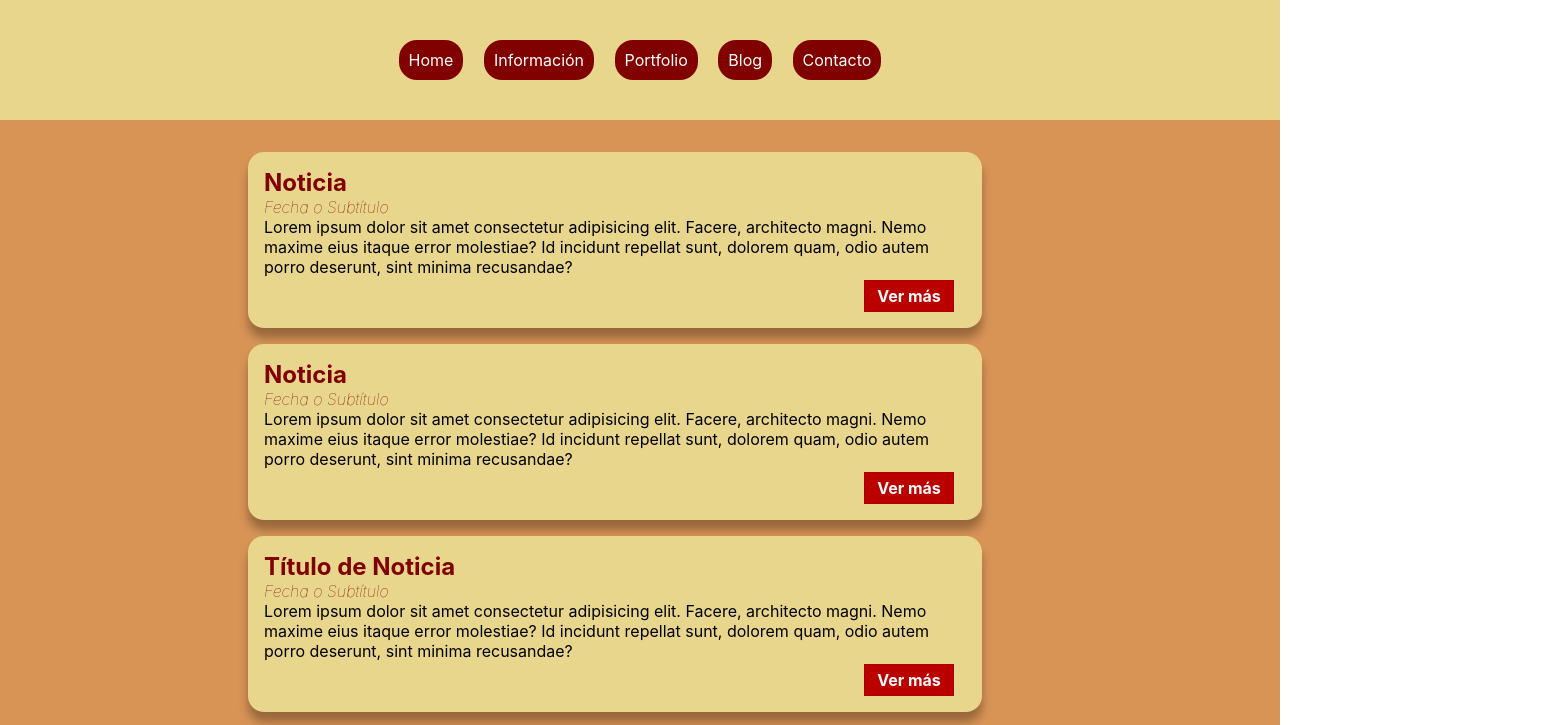
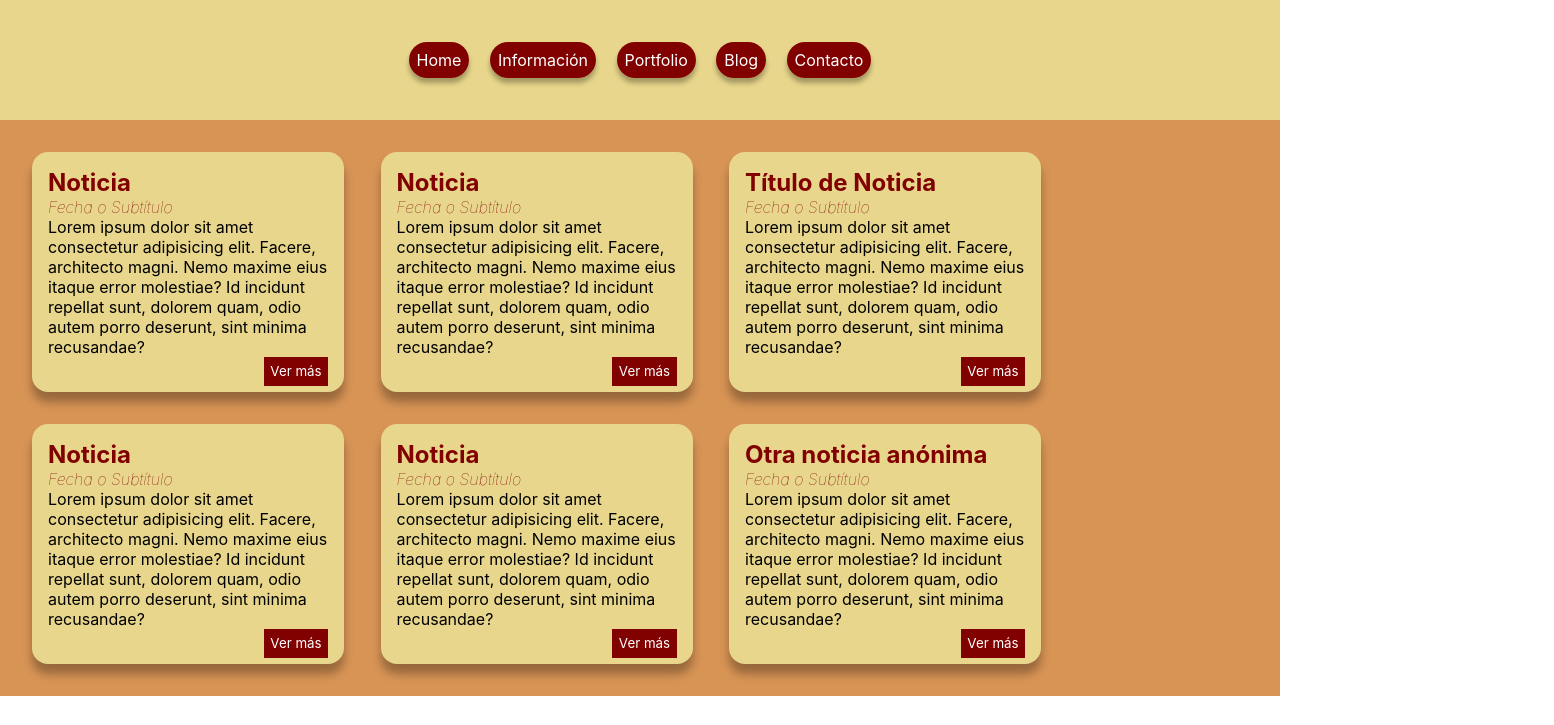
Before and after one commit to JEOT98/EnsayoExamen, a plain HTML site: page index.html in a window 1280 px wide. Shown: the top 725 px of the page, 1554 px wide, since content can reach past the window. Drawn offline with Linux system fonts and the light colour scheme.

Commit message:
MediaQueries Movil/Ipad

```diff
--- a/estilos.css
+++ b/estilos.css
@@ -1,5 +1,5 @@
 *{
-    margin: 0;
+    margin: auto;
     padding: 0;
     font-family: -apple-system, BlinkMacSystemFont, 'Segoe UI', Roboto, Oxygen, Ubuntu, Cantarell, 'Open Sans', 'Helvetica Neue', sans-serif;
 }
@@ -22,11 +22,13 @@
 .menu li a{
     text-decoration: none;
     color: white;
-    padding: 10px;
+    padding: 8px;
     background: rgb(129, 0, 0);
     margin: 8px;
-    width: 20%;
-    border-radius: 18px;
+    width: 25%;
+    border-radius: 20px;
+    box-shadow: 0 5px 5px rgba(0, 0, 0, 0.3);
+    box-sizing: border-box;
 }
 
 .menu li {
@@ -45,14 +47,15 @@
 .contenedor-cartas{
     padding: 1rem;
     max-width: 51rem;
-    margin: 0 auto;
+    margin: auto;
     text-align: left;
 }
 
 .cartas-item{
     background-color: rgb(231, 214, 139);
+    display: inline-block;
     width: 90%;
-    height: 11rem;
+    height: 10rem;
     padding: 1rem;
     box-shadow: 0 10px 10px rgba(0, 0, 0, 0.3);
     box-sizing: border-box;
@@ -72,19 +75,43 @@
 }
 
 .boton {
-    margin: 3px 600px;
-    width: 90px;
-    background: rgb(187, 0, 0);
-    color: rgb(250, 250, 250);
-    font: inherit;
-    border: 1.5px solid rgb(168, 0, 0);
-    padding: 0.3rem;
-    font-weight: bold;
+    background: rgb(129, 0, 0);
+    color: white;
+    border: rgb(129, 0, 0);
+    padding: 0.4rem;
     cursor: pointer;
+    float: right;
 }
 
 .boton:hover,
 .boton:active {
-    background: rgb(250, 250, 250);
-    color: rgb(100, 184, 166);
+    background: white;
+    color: rgb(129, 0, 0);
 }
+
+
+.solo-xbs{
+    display: none;
+}
+
+@media screen and (min-width : 49rem) {
+    .cartas-item{
+        width: 45%;
+        height: 15rem;
+    }
+    .solo-xbs{
+        display: inline-block;
+    }
+}
+
+@media screen and (min-width : 80rem) {
+    .contenedor-cartas{
+        max-width: 120rem;
+    }
+    .cartas-item{
+        width: 25%;
+    }
+    .solo-xbs{
+        display: inline-block;
+    }
+}
--- a/index.html
+++ b/index.html
@@ -34,37 +34,37 @@
                 <article class="cartas-item">
                     <h2 class="titulo">Noticia</h2>
                     <h4 class="fecha">Fecha o Subtítulo</h4>
-                    <p>Lorem ipsum dolor sit amet consectetur adipisicing elit. Facere, architecto magni. Nemo maxime eius itaque error molestiae? Id incidunt repellat sunt, dolorem quam, odio autem porro deserunt, sint minima recusandae?</p>
+                    <p class="solo-xbs">Lorem ipsum dolor sit amet consectetur adipisicing elit. Facere, architecto magni. Nemo maxime eius itaque error molestiae? Id incidunt repellat sunt, dolorem quam, odio autem porro deserunt, sint minima recusandae?</p>
                     <button class="boton">Ver más</button>
                 </article>
                 <article class="cartas-item">
                     <h2 class="titulo">Noticia</h2>
                     <h4 class="fecha">Fecha o Subtítulo</h4>
-                    <p>Lorem ipsum dolor sit amet consectetur adipisicing elit. Facere, architecto magni. Nemo maxime eius itaque error molestiae? Id incidunt repellat sunt, dolorem quam, odio autem porro deserunt, sint minima recusandae?</p>
+                    <p class="solo-xbs">Lorem ipsum dolor sit amet consectetur adipisicing elit. Facere, architecto magni. Nemo maxime eius itaque error molestiae? Id incidunt repellat sunt, dolorem quam, odio autem porro deserunt, sint minima recusandae?</p>
                     <button class="boton">Ver más</button>
                 </article>
                 <article class="cartas-item">
                     <h2 class="titulo">Título de Noticia</h2>
                     <h4 class="fecha">Fecha o Subtítulo</h4>
-                    <p>Lorem ipsum dolor sit amet consectetur adipisicing elit. Facere, architecto magni. Nemo maxime eius itaque error molestiae? Id incidunt repellat sunt, dolorem quam, odio autem porro deserunt, sint minima recusandae?</p>
+                    <p class="solo-xbs">Lorem ipsum dolor sit amet consectetur adipisicing elit. Facere, architecto magni. Nemo maxime eius itaque error molestiae? Id incidunt repellat sunt, dolorem quam, odio autem porro deserunt, sint minima recusandae?</p>
                     <button class="boton">Ver más</button>
                 </article>
                 <article class="cartas-item solo-xbs">
                     <h2 class="titulo">Noticia</h2>
                     <h4 class="fecha">Fecha o Subtítulo</h4>
-                    <p>Lorem ipsum dolor sit amet consectetur adipisicing elit. Facere, architecto magni. Nemo maxime eius itaque error molestiae? Id incidunt repellat sunt, dolorem quam, odio autem porro deserunt, sint minima recusandae?</p>
+                    <p class="solo-xbs">Lorem ipsum dolor sit amet consectetur adipisicing elit. Facere, architecto magni. Nemo maxime eius itaque error molestiae? Id incidunt repellat sunt, dolorem quam, odio autem porro deserunt, sint minima recusandae?</p>
                     <button class="boton">Ver más</button>
                 </article>
                 <article class="cartas-item solo-xbs">
                     <h2 class="titulo">Noticia</h2>
                     <h4 class="fecha">Fecha o Subtítulo</h4>
-                    <p>Lorem ipsum dolor sit amet consectetur adipisicing elit. Facere, architecto magni. Nemo maxime eius itaque error molestiae? Id incidunt repellat sunt, dolorem quam, odio autem porro deserunt, sint minima recusandae?</p>
+                    <p class="solo-xbs">Lorem ipsum dolor sit amet consectetur adipisicing elit. Facere, architecto magni. Nemo maxime eius itaque error molestiae? Id incidunt repellat sunt, dolorem quam, odio autem porro deserunt, sint minima recusandae?</p>
                     <button class="boton">Ver más</button>
                 </article>
                 <article class="cartas-item solo-xbs">
                     <h2 class="titulo">Otra noticia anónima</h2>
                     <h4 class="fecha">Fecha o Subtítulo</h4>
-                    <p>Lorem ipsum dolor sit amet consectetur adipisicing elit. Facere, architecto magni. Nemo maxime eius itaque error molestiae? Id incidunt repellat sunt, dolorem quam, odio autem porro deserunt, sint minima recusandae?</p>
+                    <p class="solo-xbs">Lorem ipsum dolor sit amet consectetur adipisicing elit. Facere, architecto magni. Nemo maxime eius itaque error molestiae? Id incidunt repellat sunt, dolorem quam, odio autem porro deserunt, sint minima recusandae?</p>
                     <button class="boton">Ver más</button>
                 </article>
             </div>
```
